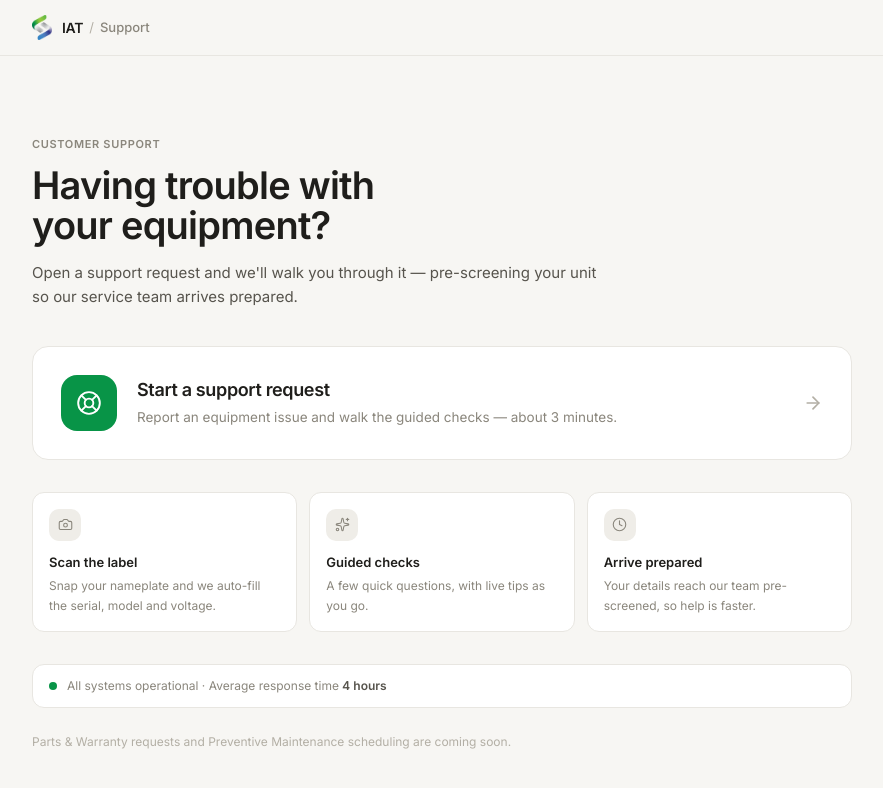
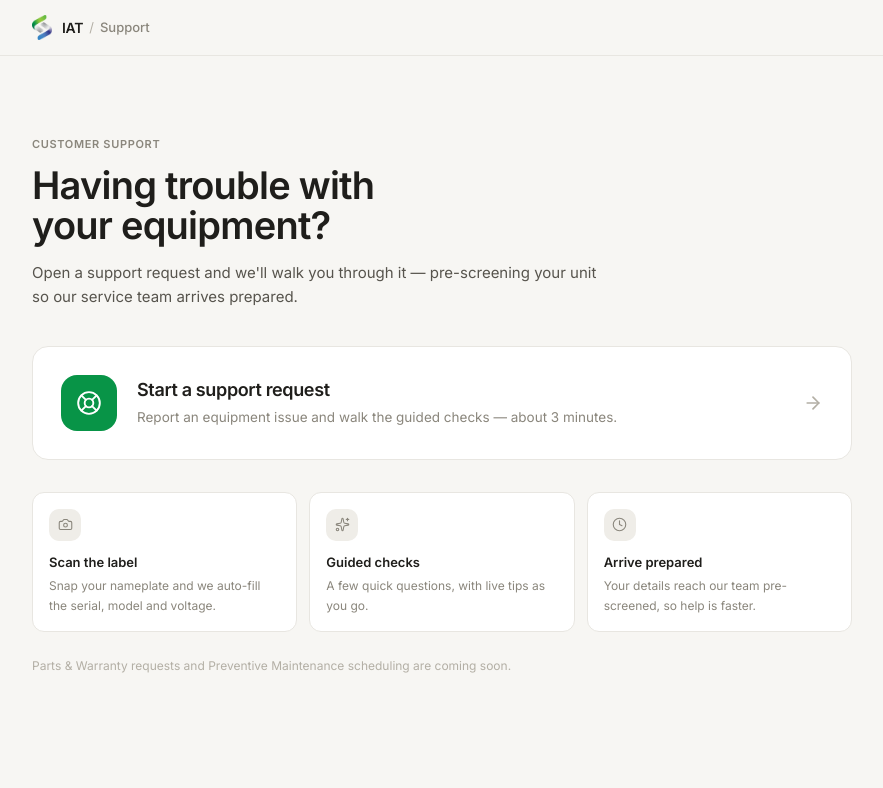
Before and after one commit to innovativeairtechnologies/iat-forms-portal, a Next.js app: page /support in a window 1280 px wide. Shown: the top 788 px of the page, without its empty margins (198-1081 px from the left). Built offline with nearby package versions, Linux system fonts and the light colour scheme.

Commit message:
Update page.tsx

```diff
--- a/app/support/page.tsx
+++ b/app/support/page.tsx
@@ -86,13 +86,13 @@ export default function SupportPortal() {
           </div>
 
           {/* Status strip */}
-          <div className="mt-8 flex items-center gap-2.5 rounded-xl border border-hairline bg-surface px-4 py-3">
+          { /* <div className="mt-8 flex items-center gap-2.5 rounded-xl border border-hairline bg-surface px-4 py-3">
             <span className="inline-flex h-2 w-2 flex-shrink-0 rounded-full bg-brand" />
             <span className="text-[12px] text-ink-muted">
               All systems operational&nbsp;·&nbsp;Average response time{' '}
               <strong className="font-semibold tabular-nums text-ink-secondary">4 hours</strong>
             </span>
-          </div>
+          </div> */}
 
           {/* Coming-soon note */}
           <p className="mt-6 text-[12px] leading-relaxed text-ink-faint">
```
